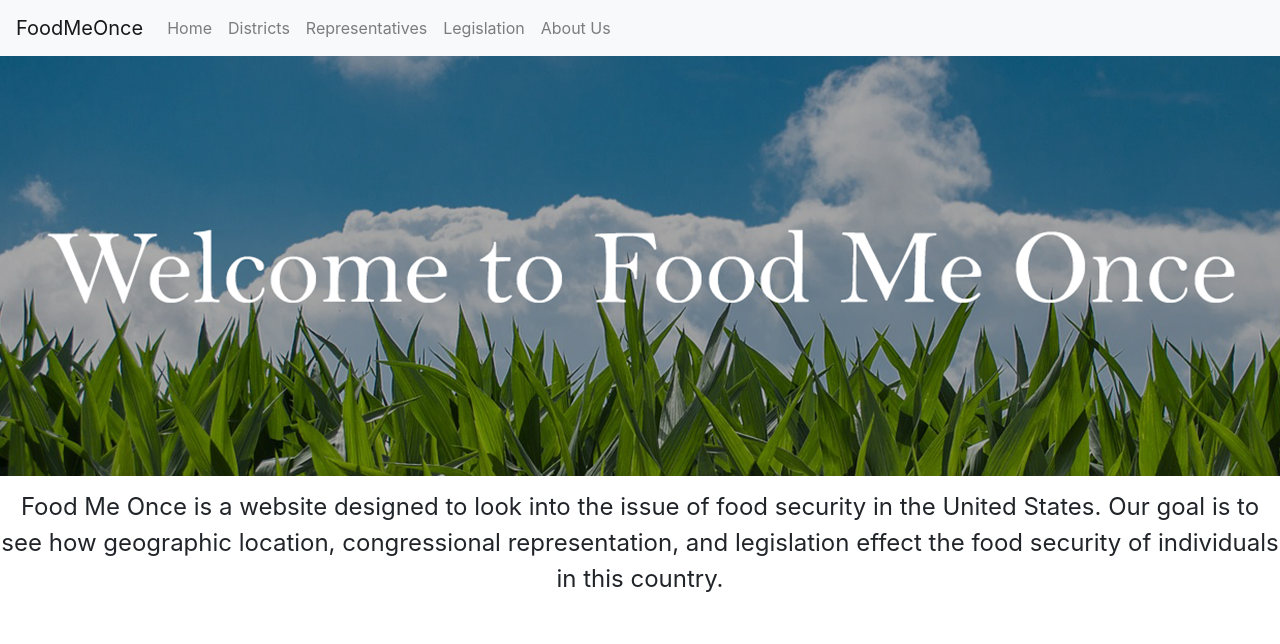
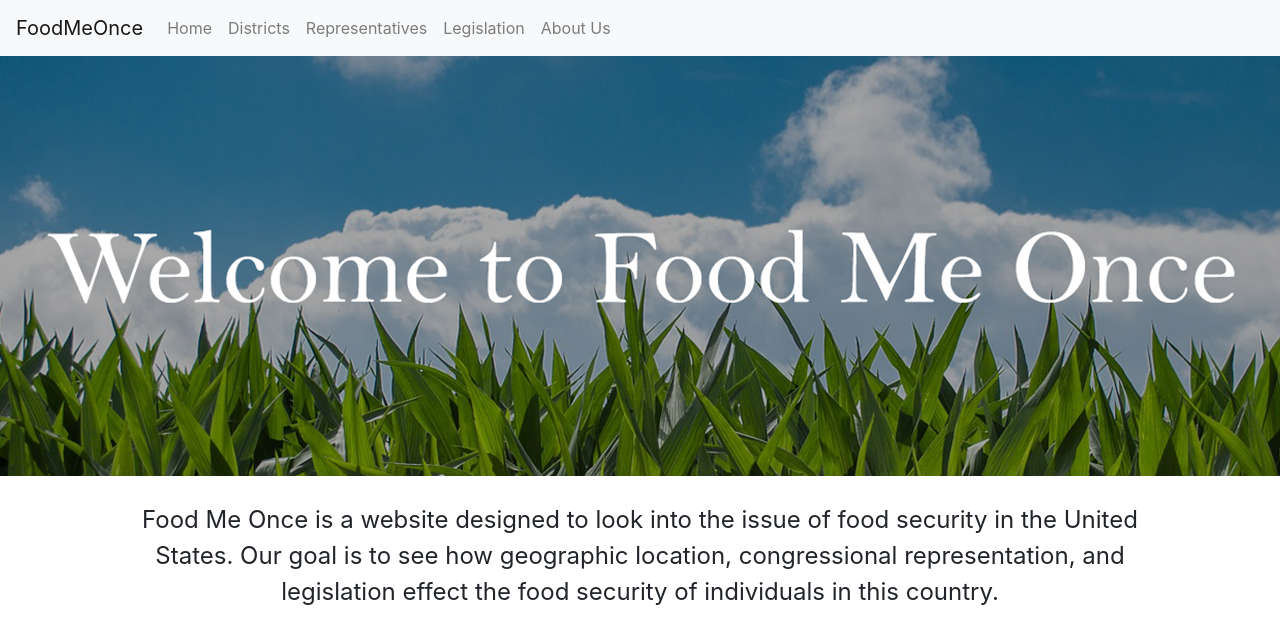
Before and after one commit to nithinp300/FoodMeOnce, a React (Create React App) app: page / in a window 1280 px wide. Shown: the top 644 px of the page. Built offline with nearby package versions, Linux system fonts and the light colour scheme.

Commit message:
I changed the font, margins, and size of the mission statement on the front to make it look  better as resizing.

```diff
--- a/src/components/App.css
+++ b/src/components/App.css
@@ -24,6 +24,8 @@
 .para {
   font-size: calc(8px + 2vmin);
   text-align: center;
-  font: outline;
-  margin-top: 1%;
+  font: optima;
+  margin-top: 2%;
+  margin-right: 9%;
+  margin-left: 9%;
 }
```
